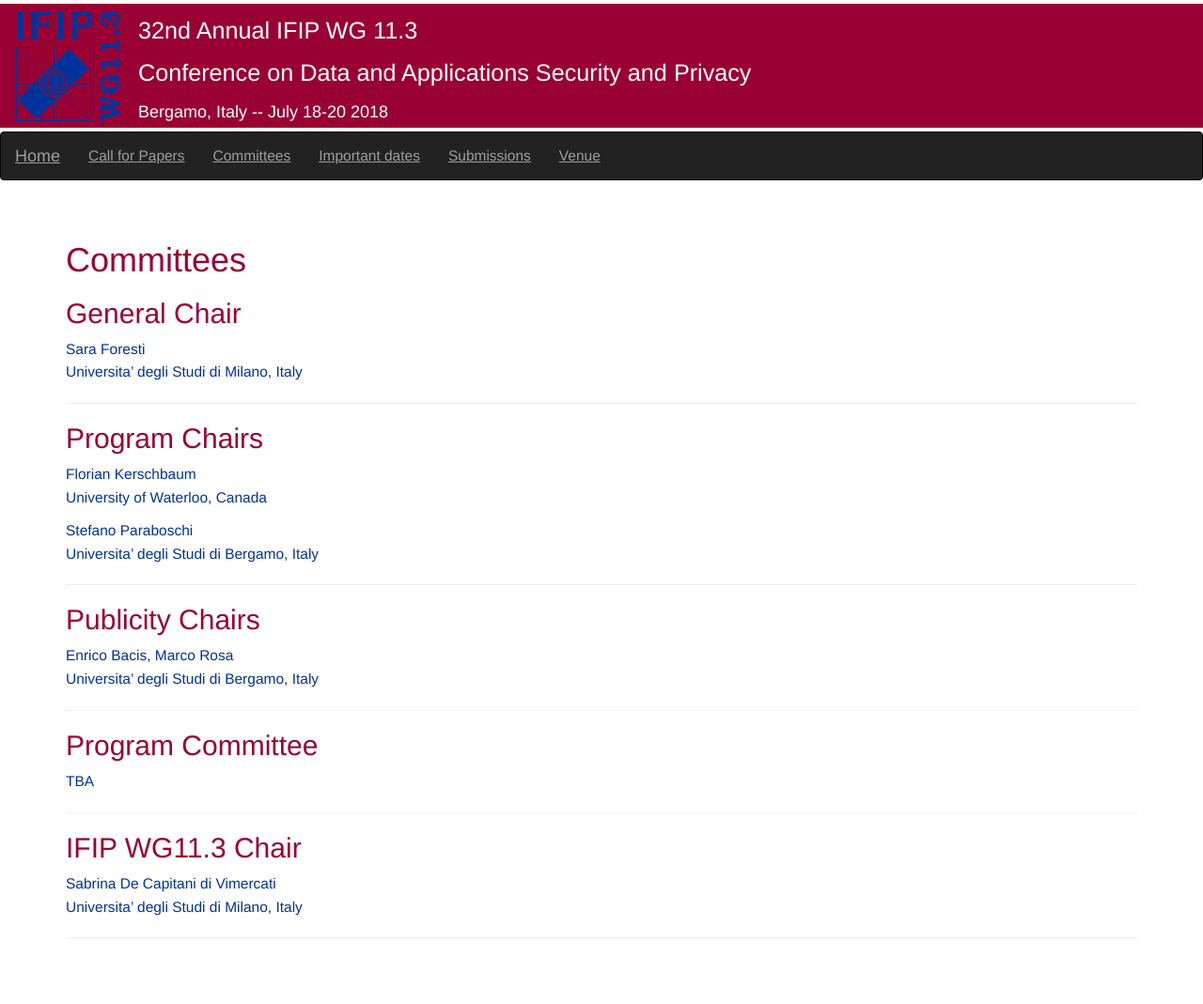
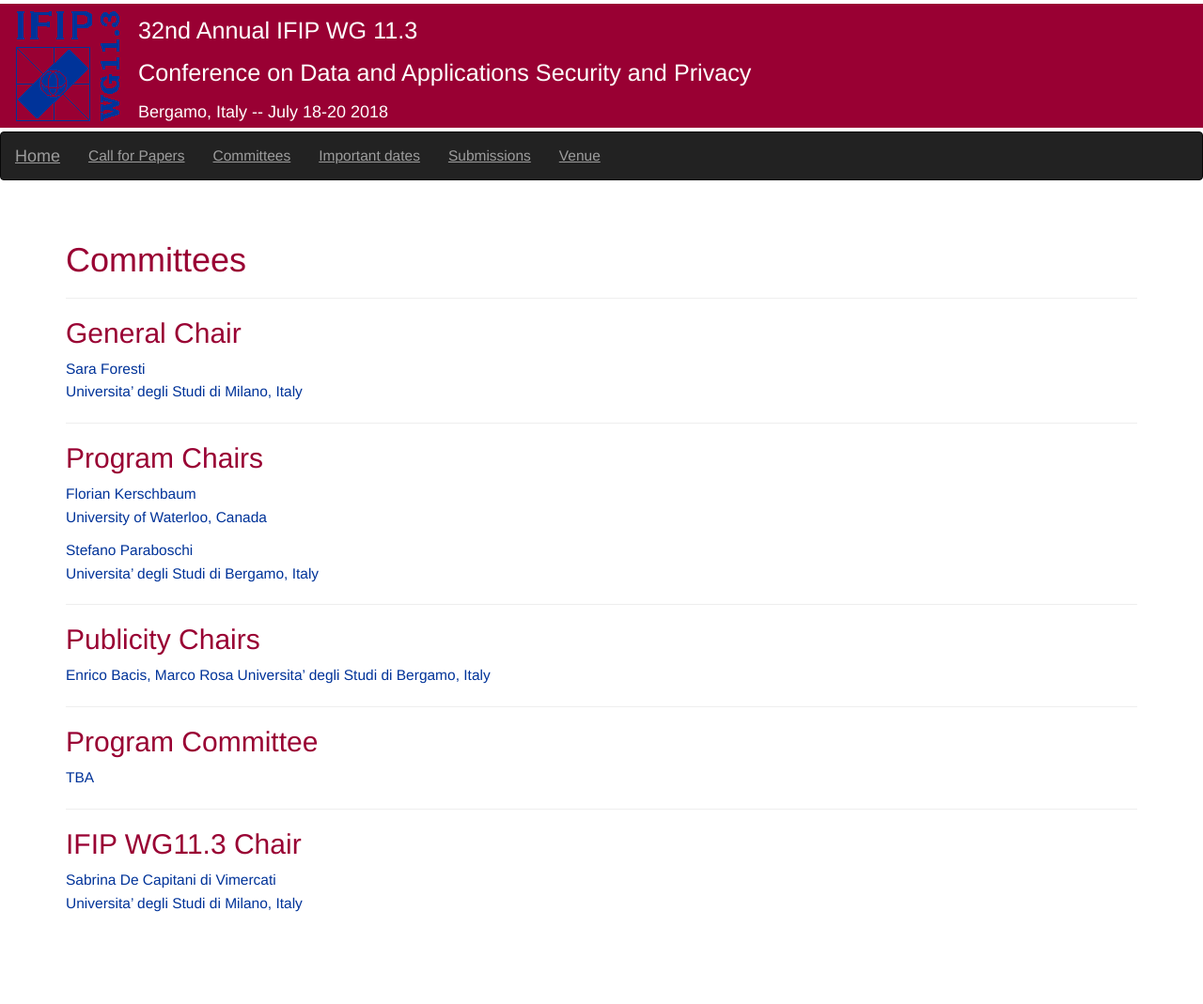
Before and after one commit to dbsec18/dbsec18.github.io, a Jekyll site: the page built from committees.markdown, in a window 1280 px wide. Shown: the whole page at 94% size. Built offline with Jekyll 4.4.1, drawn with Linux system fonts in a browser that asks for light colours; nearby versions of some CDN libraries; after the commit the page ends 1035 px from its top, so only the background shows below that.

Commit message:
add separators

```diff
--- a/committees.markdown
+++ b/committees.markdown
@@ -5,9 +5,12 @@
 
 # Committees
 
+--------------------------------------------------------------------------------
+
 ## General Chair
 Sara Foresti
 Universita' degli Studi di Milano, Italy
+<br>
 
 --------------------------------------------------------------------------------
 
@@ -17,6 +20,7 @@
 
 Stefano Paraboschi
 Universita' degli Studi di Bergamo, Italy
+<br>
 
 --------------------------------------------------------------------------------
 
@@ -24,16 +28,17 @@
 
 Enrico Bacis, Marco Rosa
 Universita' degli Studi di Bergamo, Italy
+<br>
 
 --------------------------------------------------------------------------------
 
 ## Program Committee
 TBA
+<br>
 
 --------------------------------------------------------------------------------
 
 ## IFIP WG11.3 Chair
 Sabrina De Capitani di Vimercati
 Universita' degli Studi di Milano, Italy
-
---------------------------------------------------------------------------------
+<br>
--- a/index.markdown
+++ b/index.markdown
@@ -81,4 +81,4 @@
 Computer Security.
 <br><br>
 
-If you have any question, please contact the organizers at [dbsec18@unibg.it](mailto:dbsec18@unibg.it)
+If you have any question, please contact the organizers at [dbsec18@unibg.it](mailto:dbsec18@unibg.it).
--- a/submissions.markdown
+++ b/submissions.markdown
@@ -4,6 +4,8 @@
 ---
 
 # Submissions
+
+--------------------------------------------------------------------------------
 
 Submitted papers should be at most 16 pages in the LNCS format,
 including the bibliography and well-marked appendices. Committee
--- a/venue.markdown
+++ b/venue.markdown
@@ -68,6 +68,7 @@
 	<li class="list-group-item">"Malpensa Express" train to Milano Cadorna (every 30 minutes, 45 minutes to reach Milano Cadorna, 11 Euro), then the underground to Milano Centrale (15 minutes on the green line, 1.5 Euro), then follow the indications provided in <i>How to reach Bergamo from Milano Centrale train station</i>.</li>
 </ul>
 
+--------------------------------------------------------------------------------
 
 ### Train
 
@@ -91,12 +92,16 @@
 in How to reach Bergamo by plane.
 [website](https://www.trenitalia.com)
 
+--------------------------------------------------------------------------------
+
 ### Bus
 
 Pick Bus number 1A “Città Alta” right in front of the station and get
 off at Porta Sant’Agostino, the university building is about 100 meters on the
 right after the city gate, in the former convent of Sant’Agostino.
 [website](https://www.atb.bergamo.it/en)
+
+--------------------------------------------------------------------------------
 
 ### Car
 Bergamo is located 50 Km East of Milano. The A4 motorway between Milano and
```
